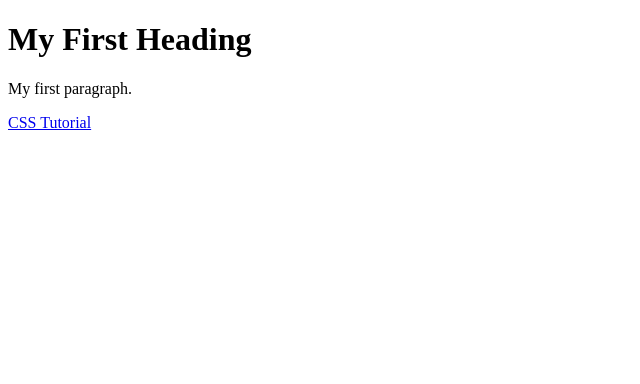
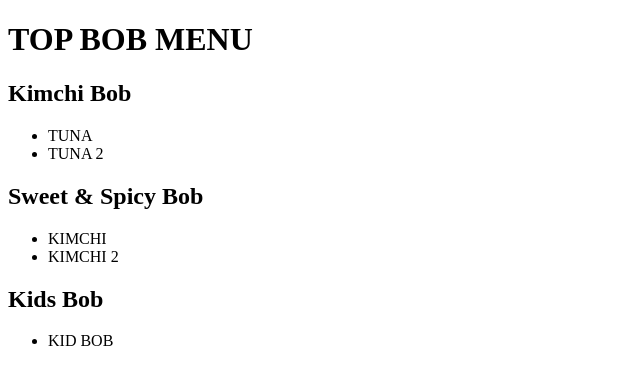
Before and after one commit to boredom2000/boredom2000.github.io, a plain HTML site: page index.html in a window 1280 px wide. Shown: the whole page, without its empty margins (0-640 px from the left). Drawn offline with Linux system fonts and the light colour scheme.

Commit message:
update 2 top bob

```diff
--- a/index.html
+++ b/index.html
@@ -1,10 +1,35 @@
 <!DOCTYPE html>
-<html>
+<html lang="en">
+<head>
+    <meta charset="UTF-8">
+    <meta http-equiv="X-UA-Compatible" content="IE=edge">
+    <meta name="viewport" content="width=device-width, initial-scale=1.0">
+    <title>Top Bob Menu</title>
+</head>
 <body>
-
-<h1>My First Heading</h1>
-<p>My first paragraph.</p>
-<p><a href="/test/index.html">CSS Tutorial</a></p>
+    <h1>TOP BOB MENU</h1>
+    <h2>Kimchi Bob</h2>
+    <ul>
+        <li>
+            TUNA
+        </li>
+        <li>
+            TUNA 2
+        </li>
+            </ul>
+    <h2>Sweet & Spicy Bob</h2>
+    <ul>
+        <li>
+            KIMCHI
+        </li>
+        <li>
+            KIMCHI 2
+        </li>
+    </ul>
+    <h2>Kids Bob</h2>
+    <ul>
+        <li>KID BOB</li>
+    </ul>
 
 </body>
 </html>
```
